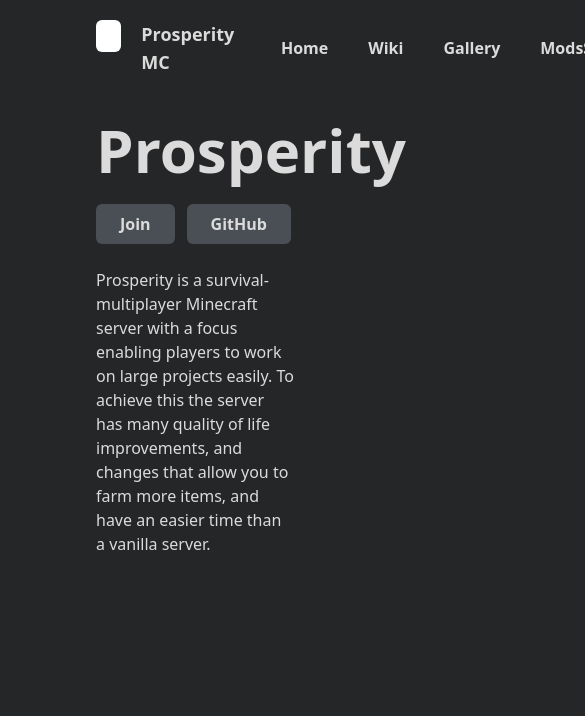
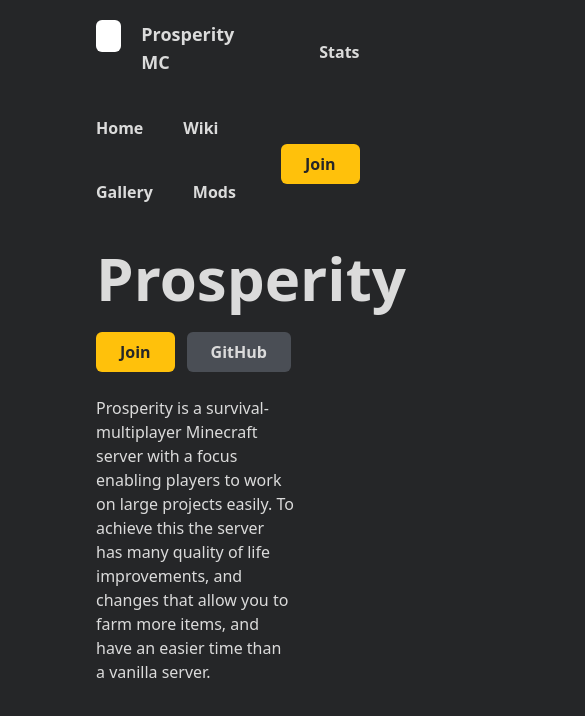
Before and after one commit to ProsperityMC/Prosperity-Website, a Next.js app: page / in a window 390 px wide. Shown: the top 716 px of the page, 585 px wide, since content can reach past the window. Built offline with nearby package versions, Linux system fonts and the light colour scheme.

Commit message:
fix: Fix navbar scaling on smaller screen sizes
fix: Fix navbar scaling on smaller screen sizes
This probably still needs some work, but now menu items will wrap at smaller screen sizes.

update: Improve README

Also includes some minor UI fixes.

```diff
--- a/components/nav.tsx
+++ b/components/nav.tsx
@@ -2,15 +2,15 @@
 
 export default function Nav() {
   return (
-    <div className="nav">
-      <div className="nav-groups">
+    <div className="x-break">
+      <div className="nav">
         <div className="nav-items">
           <Link href="/">
             <a className="nav-brand">
-              <div className="bg-white w-8 h-8 rounded-md">
+              <div className="w-8 h-8 bg-white rounded-md">
                 {/* Placeholder element until I make a logo that fits with the rest of the design */}
               </div>
-              Prosperity MC
+              <div>Prosperity MC</div>
             </a>
           </Link>
           <Link href="/">
@@ -26,14 +26,13 @@
             <a>Mods</a>
           </Link>
         </div>
-        <div className="nav-items">
+        <div className="justify-end nav-items">
           <Link href="/stats">
             <a>Stats</a>
           </Link>
-          {/* TODO: Hide when on mobile / viewport too small */}
-          <button className="btn btn-yellow">
-            <a href="https://discord.gg/hfTxZ4XxYj">Join</a>
-          </button>
+          <a href="https://discord.gg/hfTxZ4XxYj">
+            <button className="btn btn-yellow">Join</button>
+          </a>
         </div>
       </div>
     </div>
--- a/pages/_app.tsx
+++ b/pages/_app.tsx
@@ -12,7 +12,7 @@
       </head>
       <Nav></Nav>
       {/* Container for all content */}
-      <div className="px-24 xl:px-48 2xl:px-72">
+      <div className="x-break">
         <Component {...pageProps} />
       </div>
     </>
--- a/pages/index.tsx
+++ b/pages/index.tsx
@@ -3,19 +3,19 @@
 const Home: NextPage = () => {
   return (
     <>
-      <div className="md:flex sm:justify-between sm:gap-52">
+      <div className="lg:flex md:justify-between md:gap-52">
         <div>
           <p className="py-6 text-6xl">Prosperity</p>
           <div className="flex flex-row gap-3">
-            <button className="btn">
-              <a href="https://discord.gg/hfTxZ4XxYj">Join</a>
-            </button>
-            <button className="btn">
-              <a href="https://github.com/ProsperityMC/Prosperity-Website/tree/dev">GitHub</a>
-            </button>
+            <a href="https://discord.gg/hfTxZ4XxYj">
+              <button className="btn btn-yellow">Join</button>
+            </a>
+            <a href="https://github.com/ProsperityMC/Prosperity-Website/tree/dev">
+              <button className="btn">GitHub</button>
+            </a>
           </div>
         </div>
-        <br className="md:hidden" />
+        <br className="lg:hidden" />
         <div className="flex flex-wrap content-center">
           <p>
             Prosperity is a survival-multiplayer Minecraft server with a focus enabling players to work on large projects
--- a/styles/globals.css
+++ b/styles/globals.css
@@ -25,22 +25,30 @@
 
 /* Tailwind custom components */
 
+/* Break
+'x-break'             standard horizontal padding for each breakpoint */
+.x-break {
+  @apply px-24 xl:px-48 2xl:px-72;
+}
+
 /* Navigation Bar
     'nav'           base class for the component
     'nav-groups'    container to allign all elemnt groups inside nav
     'nav-itens'     allign navigation items horizontally
     'nav-brand'     highlighted nav text */
 .nav {
-  @apply bg-gray-500 p-5 px-24 text-gray-50 xl:px-48 2xl:px-72 font-semibold;
+  @apply bg-gray-500 py-5 text-gray-50 font-semibold grid grid-flow-col gap-10;
 }
-.nav-groups {
-  @apply flex justify-between;
-}
+/* px-2 xl:px-48 2xl:px-72 */
 .nav-items {
-  @apply flex flex-row gap-10 text-left items-center;
+  @apply flex gap-10 text-left items-center flex-row flex-wrap;
 }
 .nav-brand {
   @apply text-lg font-bold flex flex-row gap-5;
+}
+
+.nav a {
+  @apply hover:text-white;
 }
 
 /* Button
```
Also changed, not shown: 1 other file (tests, documents, lock files or other folders).
